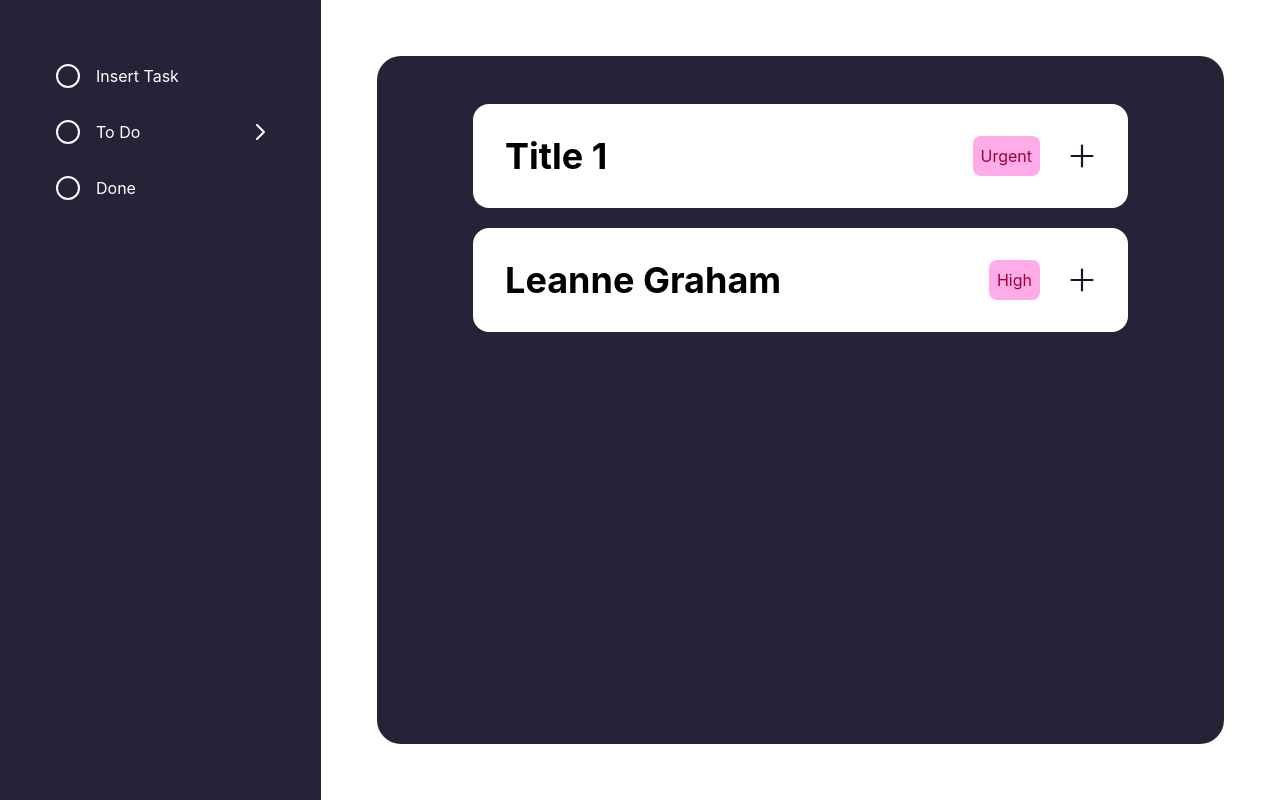
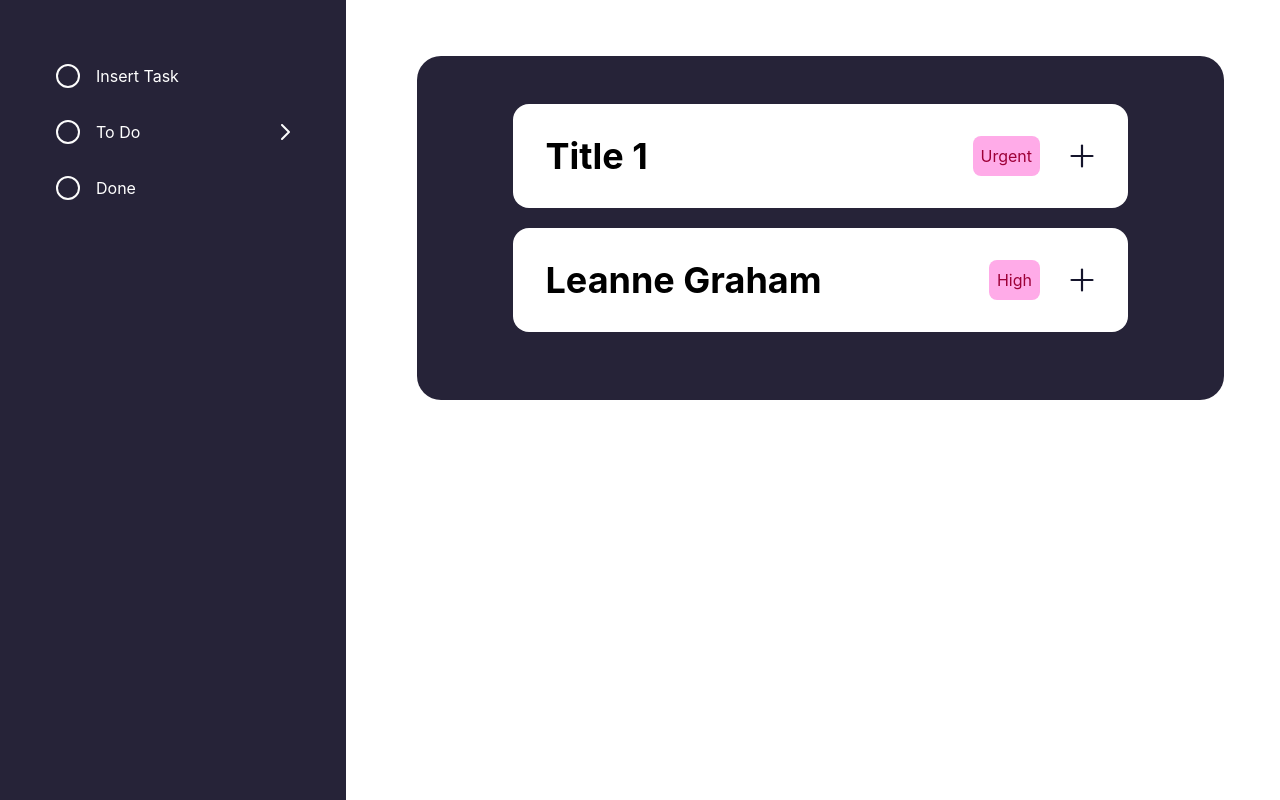
Before and after one commit to odetakurti1/todo-list, a React (Create React App) app: page /to-do in a window 1280 px wide. Built offline with nearby package versions, Linux system fonts and the light colour scheme.

Commit message:
Updated version 2

```diff
--- a/src/components/DoneList/DoneList.jsx
+++ b/src/components/DoneList/DoneList.jsx
@@ -17,7 +17,7 @@ const mapDispatchToProps = (dispatch) => {
 
 const Done = ({ todos, completeTodo, description }) => {
   return (
-    <div className='bg-[#262338] w-full m-14 rounded-3xl px-24 py-12 overflow-y-auto'>
+    <div className='bg-[#262338] w-full m-14 rounded-3xl px-24 py-12'>
       {todos.map((item) => {
         return (
           item.completed === true && (
--- a/src/components/SideBar/SideBar.jsx
+++ b/src/components/SideBar/SideBar.jsx
@@ -24,10 +24,8 @@ const objects = [
 ];
 const SideBar = () => {
   return (
-    <div
-      className='h-auto w-5/12 bg-[#262338] py-12 max-w-[500px]'
-      id='main-class'
-    >
+    <div className='relative w-2/4'>
+      <div className='h-full fixed w-[27%] bg-[#262338] py-12' id='main-class'>
         {objects.map((elements, index) => (
           <NavLink key={elements.id} to={elements.link} className='block mx-14'>
             <div className='flex justify-between items-center py-4'>
@@ -39,6 +37,7 @@ const SideBar = () => {
           </NavLink>
         ))}
       </div>
+    </div>
   );
 };
 
--- a/src/components/TodoList/DisplayList.jsx
+++ b/src/components/TodoList/DisplayList.jsx
@@ -23,7 +23,7 @@ const DisplayList = ({ todos, completeTodo, description }) => {
   });
 
   return (
-    <div className='bg-[#262338] w-full m-14 rounded-3xl px-24 py-12 overflow-y-auto'>
+    <div className='bg-[#262338] w-full m-14 rounded-3xl px-24 py-12'>
       {sorted.map((item) => {
         return (
           item.completed === false && (
--- a/src/components/TodoList/TodoList.jsx
+++ b/src/components/TodoList/TodoList.jsx
@@ -19,9 +19,11 @@ const TodoList = (props) => {
       <div className='flex justify-between items-center'>
         <h1 className='text-4xl font-bold'>{item.title}</h1>
         <div className='flex items-center'>
+          {/* {item.completed === false && ( */}
           <span className='py-2 px-2 bg-[#FFABE8] text-[#9E0038] rounded-lg mr-7'>
             {item.priority}
           </span>
+          {/* )} */}
           {
             <div>
               <img
--- a/src/index.js
+++ b/src/index.js
@@ -16,7 +16,7 @@ const root = ReactDOM.createRoot(document.getElementById("root"));
 root.render(
   <BrowserRouter>
     <Provider store={store}>
-      <div className='flex h-screen'>
+      <div className='flex h-auto'>
         <SideBar />
         <Routes>
           <Route path='/' element={<App />} />
```
Lines whose indentation alone changed are shown as unchanged.
